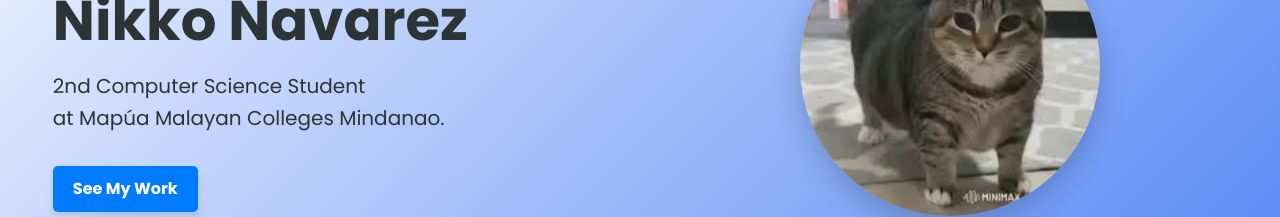
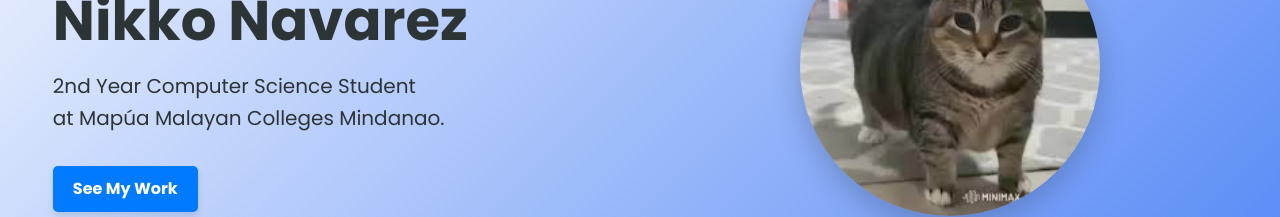
Before and after one commit to lukeuthy/navarezSA1Part3, a plain HTML site: page index.html in a window 1280 px wide. Shown: the part 334-551 px from the top of the page. Drawn offline with nearby package versions, Linux system fonts and the light colour scheme.

Commit message:
Minor Change

```diff
--- a/index.html
+++ b/index.html
@@ -33,7 +33,7 @@
         <div class="hero-text">
           <h1>Hi, I'm Jasper Nikko Navarez</h1>
           <p>
-            2nd Computer Science Student<br />at Mapúa Malayan Colleges
+            2nd Year Computer Science Student<br />at Mapúa Malayan Colleges
             Mindanao.
           </p>
           <a href="#projects" class="btn">See My Work</a>
```
